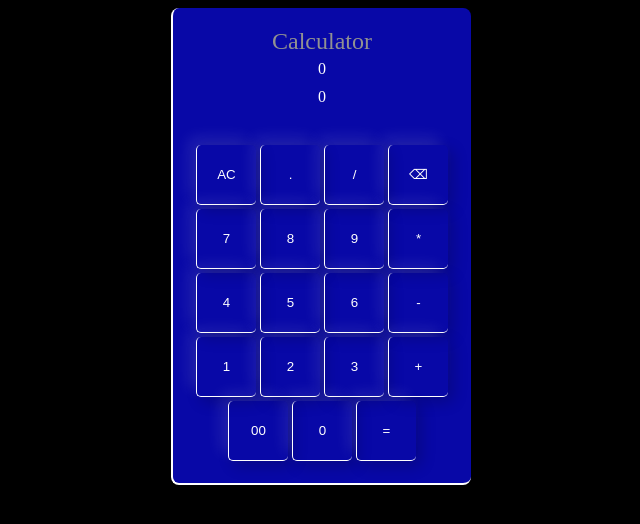
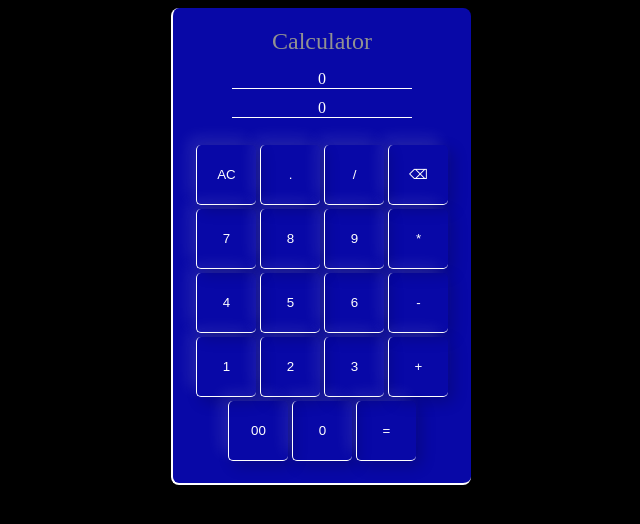
Before and after one commit to hosseincharchianh/CalculatorAg, an Angular app: page / in a window 1280 px wide. Shown: the top 524 px of the page, without its empty margins (319-959 px from the left). Built offline with nearby package versions, Linux system fonts and the light colour scheme.

Commit message:
style completely done and add functions in ts and ......

```diff
--- a/src/app/calc/calc.component.css
+++ b/src/app/calc/calc.component.css
@@ -2,6 +2,11 @@
     margin: 0;
     box-sizing: border-box;
     padding: 0;
+}
+#caption:hover{
+    color: #fff;
+    transition: 500ms linear;
+
 }
 #caption{
     color: #919191;
@@ -40,12 +45,13 @@
 
 /* inja man mikham button equal fazaye do ta button ro eshghal kone vali chera nmishe :/ */
 #equal {
-    width: 120px;
+    width: 180px;
 }
+
 
 #top {
     display: flex;
-    flex-wrap: wrap;
+    flex-wrap:wrap ;
     justify-content: center;
     height: 50px;
     width: 240px;
@@ -63,17 +69,23 @@
         font-size: 9px;
         float: right;
         }  */
-   #FN-OP{
+        #FN{
             text-align: center;
             color: #fff;
+            border-bottom: 1px white solid;
         }
 
         #SN {
             width: 240px;
             margin: 10px 0;
             text-align: center;
-    color: #fff;
+            color: #ffffff;
+            width: 180px;
+            float: left;
+            border-bottom: 1px white solid;
+
         }
+
 
         /* #calculator #top input {
             cursor: pointer;
@@ -96,18 +108,19 @@
             button:hover {
                 transform: translate(2px, -3px);
                 box-shadow: -5px 9px 9px rgba(0, 0, 0, 0.363);
+                transition: 185ms linear;
 
             }
 
- input:focus {
+            /* input:focus {
                 outline: 0;
                 animation-name: border;
                 animation-duration: 3250ms;
                 border-radius: 5px;
-}
-@keyframes border {
+            } */
+            /* @keyframes border {
                 0%   {border-top:1px rgb(255, 255, 255) solid}
                 25%  {border-right:1px rgb(255, 255, 255) solid}
                 50%  {border-bottom:1px rgb(255, 255, 255) solid}
                 100% {border-left:1px rgb(255, 255, 255) solid}
-  }
+            }  */
--- a/src/app/calc/calc.component.html
+++ b/src/app/calc/calc.component.html
@@ -14,20 +14,23 @@
             SN == SecondNumber
             <input id="SN" placeholder="Enter SecondNumber :"> -->
             <div id="inputBoxes">
-                <div id="FN-OP">
-                    {{firstNumber}}  {{operator}}
+                <div id="SN">
+                    {{secondNumber}} {{operator}}
                 </div>
-                <div id="SN">
-                    {{secondNumber}}
+                <div id="FN">
+                    {{firstNumber}}
                 </div>
             </div>
         </div>
         <div>
-             <button id="ac">AC</button>
+             <button id="ac"(click)="ac()">AC</button>
             <button (click)="button('.')">.</button>
             <button (click)="operatorF('/')">/</button>
-            <button id="del">⌫</button>
+            <!-- inja mikham ham mousedown kar koneh ham click vali chera faghat mousedown kar mikoneh  -->
+            <button id="del"  (click)="del()">⌫</button>
+            <!-- (mousedown)="delAll()" -->
         </div>
+
         <div>
             <button (click)="button('7')">7</button>
             <button (click)="button('8')" >8</button>
@@ -49,7 +52,7 @@
         <div>
             <button (click)="button('00')">00</button>
             <button (click)="button('0')">0</button>
-            <span> <button id="equal" (click)="operatorF('=')">=</button>
+            <span> <button id="equal" (click)="equal()">=</button>
             </span>
         </div>
     </div>
--- a/src/app/calc/calc.component.ts
+++ b/src/app/calc/calc.component.ts
@@ -1,4 +1,4 @@
-import { Component } from '@angular/core';
+import { Component, numberAttribute } from '@angular/core';
 
 @Component({
   selector: 'calc',
@@ -8,6 +8,9 @@ import { Component } from '@angular/core';
   styleUrl: './calc.component.css'
 })
 export class CalcComponent {
+delAll() {
+  this.firstNumber='0'
+}
   firstNumber: string = '0'
   secondNumber: string = '0'
   operator: string = ''
@@ -15,12 +18,48 @@ export class CalcComponent {
     // if (this.firstNumber = 'Enter first Number :') {
     //   this.firstNumber = ''
     // }
-       this.firstNumber =Number(this.firstNumber + d).toString()
+    this.firstNumber = Number(this.firstNumber + d).toString()
   }
-   operatorF(d:string)
-   {
-    this.operator=d
+  operatorF(d: string) {
+    this.operator = d
+    this.secondNumber = this.firstNumber
+    this.firstNumber = '0'
+  }
+  ac() {
+    this.firstNumber = '0'
+    this.secondNumber = '0'
+    this.operator = ''
   }
 
+  //inja ye bug hast ...... vaghti hameye mohtavaye #FN ro pak mikonim mipare balaye #SN 😂
+  del() {
+    let fn: string = this.firstNumber
+    let main: string = fn.slice(0, fn.length - 1)
+    this.firstNumber = main
+    if(this.firstNumber=='')
+    {
+      this.firstNumber='0'
+    }
+  }
+  equal() {
+    if(this.operator=='+')
+    {
+      this.firstNumber=(Number(this.firstNumber)+Number(this.secondNumber)).toString()
+    }
+    else if(this.operator='*')
+    {
+      this.firstNumber=(Number(this.firstNumber)*Number(this.secondNumber)).toString()
+    }
+    else if(this.operator='/')
+    {
+      this.firstNumber=(Number(this.firstNumber)/Number(this.secondNumber)).toString()
+    }
+    else if(this.operator='-')
+    {
+      this.firstNumber=(Number(this.firstNumber)-Number(this.secondNumber)).toString()
+    }
+    this.secondNumber='0';
+    this.operator=''
+  }
 
 }
```
Lines whose indentation alone changed are shown as unchanged.
